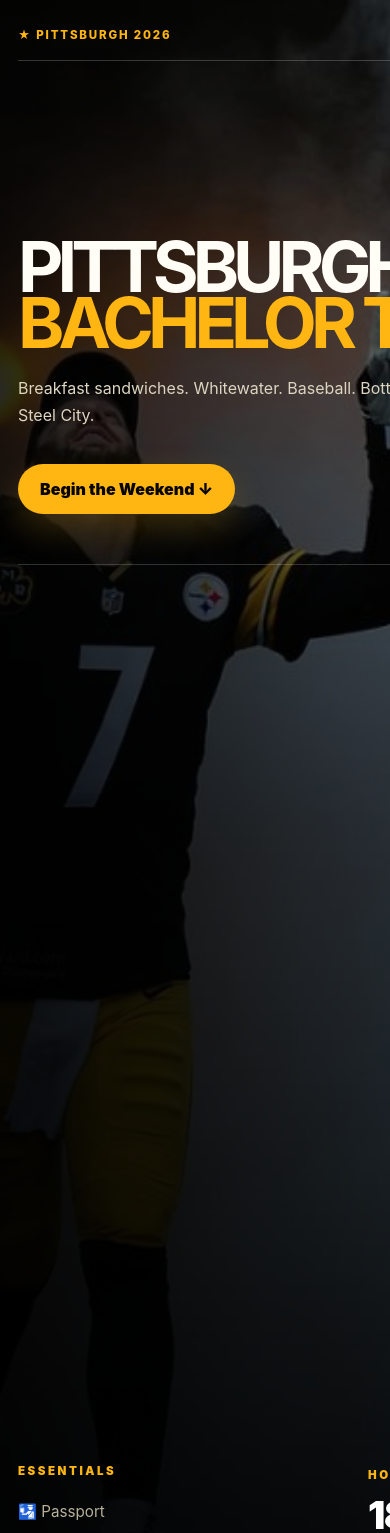
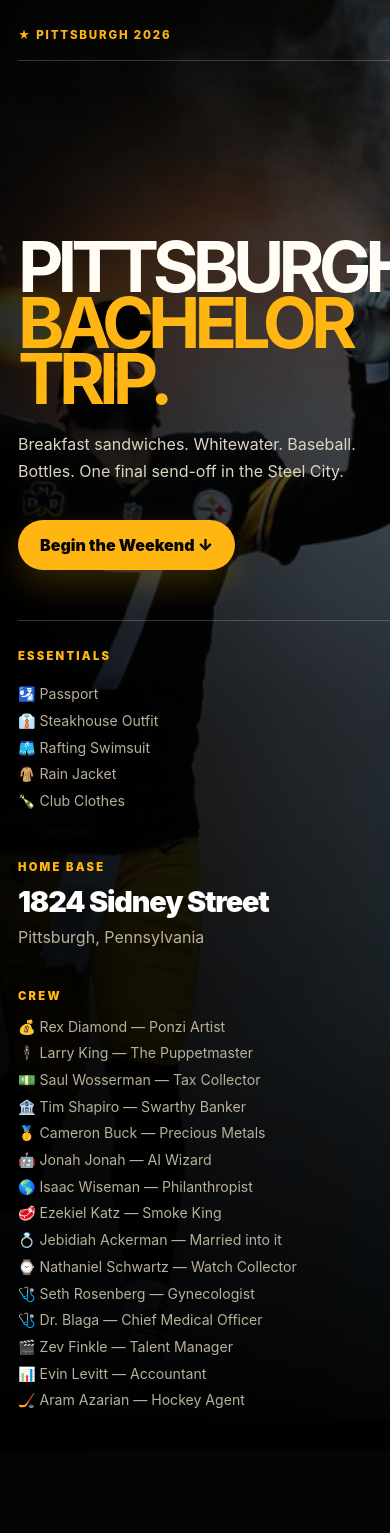
Before and after one commit to angeloturano/b7, a Next.js app: page / in a window 390 px wide. Shown: the top 1533 px of the page. Built offline with nearby package versions, Linux system fonts and the light colour scheme.

Commit message:
Add responsive styles for heroFooter and crew sections

```diff
--- a/app/globals.css
+++ b/app/globals.css
@@ -418,3 +418,86 @@ footer {
   font-size: clamp(4rem,8vw,6rem);
   color: rgba(255,182,18,.35);
 }
+.heroFooter {
+  display: grid;
+  grid-template-columns: minmax(190px, 0.8fr) minmax(260px, 1fr) minmax(320px, 1.4fr);
+  align-items: start;
+  gap: 42px;
+  padding-top: 28px;
+  border-top: 1px solid rgba(255, 255, 255, 0.2);
+}
+
+.pack,
+.homeBase,
+.crew {
+  display: flex;
+  flex-direction: column;
+}
+
+.pack small,
+.homeBase small,
+.crew small {
+  margin-bottom: 14px;
+  color: var(--gold);
+  font-size: 0.7rem;
+  font-weight: 900;
+  letter-spacing: 0.2em;
+}
+
+.pack ul,
+.crew ul {
+  margin: 0;
+  padding: 0;
+  list-style: none;
+}
+
+.pack li,
+.crew li {
+  margin-bottom: 7px;
+  color: var(--muted);
+  font-size: 0.88rem;
+  line-height: 1.4;
+}
+
+.homeBase strong {
+  color: white;
+  font-size: clamp(1.8rem, 3vw, 2.7rem);
+  line-height: 1;
+  font-weight: 900;
+  letter-spacing: -0.04em;
+}
+
+.homeBase span {
+  margin-top: 10px;
+  color: var(--muted);
+  font-size: 1rem;
+}
+
+@media (max-width: 1000px) {
+  .heroFooter {
+    grid-template-columns: 1fr 1fr;
+  }
+
+  .crew {
+    grid-column: 1 / -1;
+  }
+
+  .crew ul {
+    columns: 2;
+    column-gap: 30px;
+  }
+}
+
+@media (max-width: 650px) {
+  .heroFooter {
+    grid-template-columns: 1fr;
+  }
+
+  .crew {
+    grid-column: auto;
+  }
+
+  .crew ul {
+    columns: 1;
+  }
+}
```
